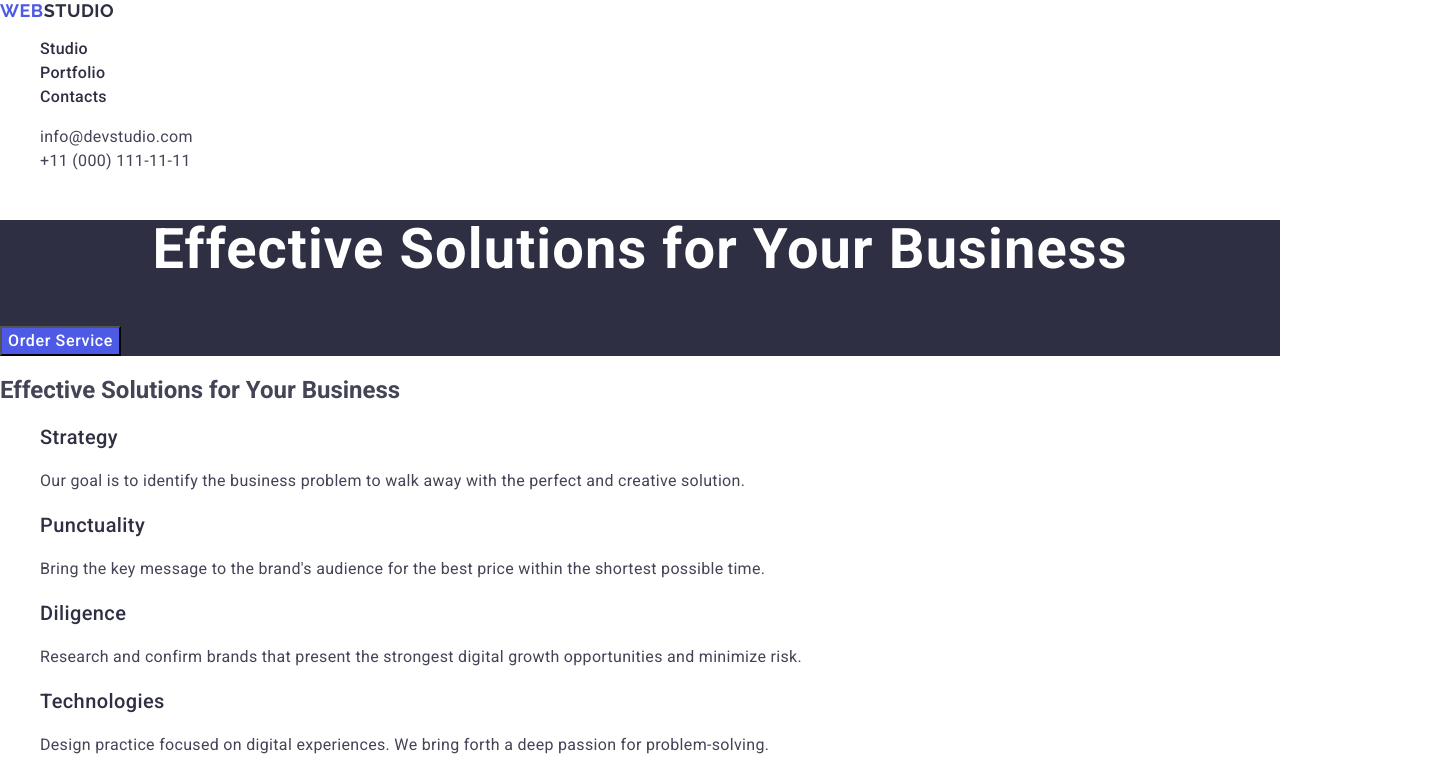
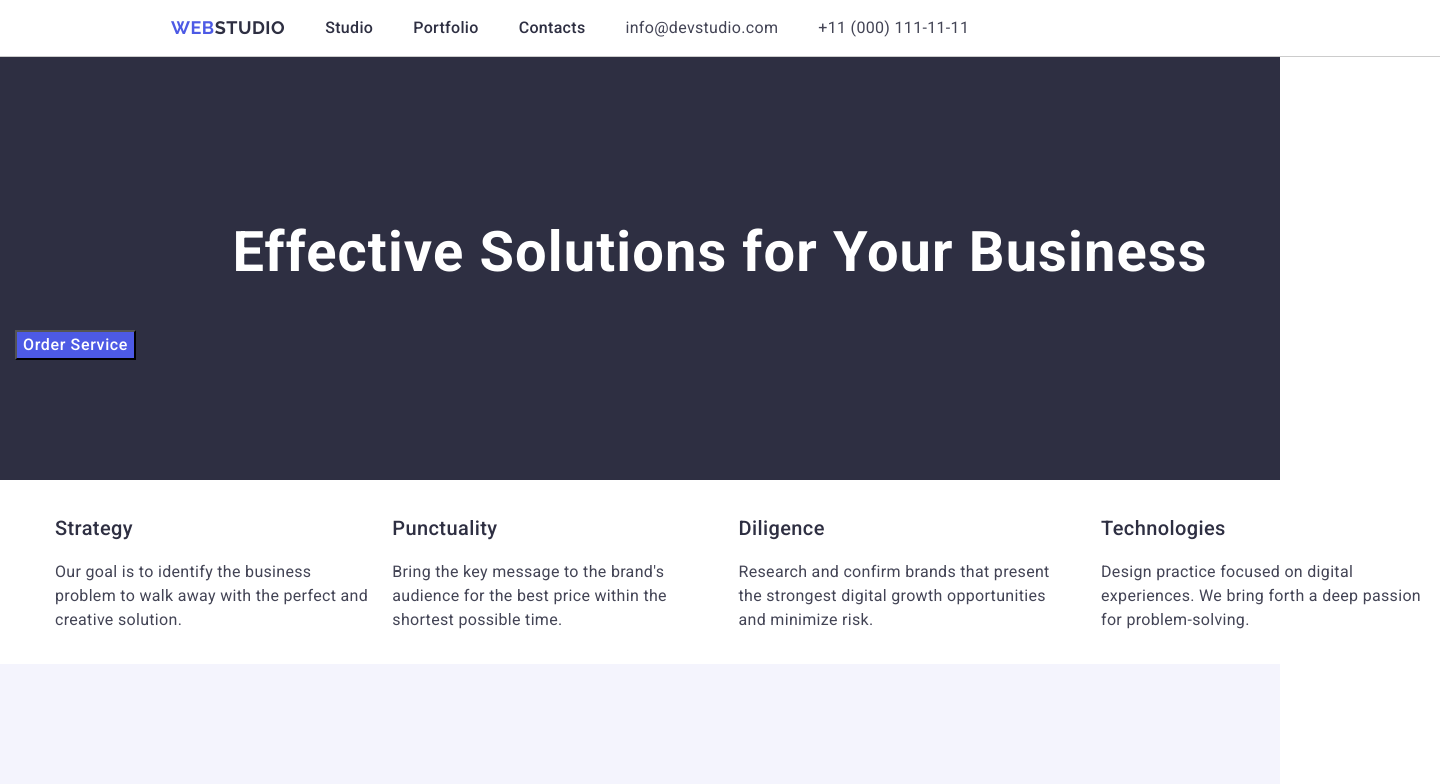
Before and after one commit to Ruslan-Yaremko/goit-markup-hw-03, a plain HTML site: page index.html in a window 1280 px wide. Shown: the top 784 px of the page, 1440 px wide, since content can reach past the window. Drawn offline with nearby package versions, Linux system fonts and the light colour scheme.

Commit message:
upday index html file

```diff
--- a/css/styles.css
+++ b/css/styles.css
@@ -13,7 +13,42 @@ ul {
     list-style-type: none;
 }
 
-.header-nav {}
+ .container {
+    width: 1440px;
+     margin: 0 auto;
+     padding: 0 15px;
+ }
+
+ .visually-hidden {
+     position: absolute;
+     width: 1px;
+     height: 1px;
+     margin: -1px;
+     border: 0;
+     padding: 0;
+     white-space: nowrap;
+     clip-path: inset(100%);
+     clip: rect(0 0 0 0);
+     overflow: hidden;
+ }
+
+  .section {
+      padding-top: 120px;
+      padding-bottom: 120px;
+  }
+
+ header {
+     border-bottom: 1px solid #ccc;
+ }
+
+.header-nav {
+    width: 1440px;
+}
+
+.header-navi{
+    display: flex;
+    align-items: center;
+}
 
 .logo-link {
     font-family: "Raleway", sans-serif;
@@ -23,6 +58,12 @@ ul {
     letter-spacing: 0.03em;
     text-transform: uppercase;
     color:#4d5ae5;
+    padding-left: 156px;
+}
+
+.header-menu-list{
+    display: flex;
+    gap: 40px;
 }
 
 .logo-black {
@@ -50,6 +91,12 @@ ul {
     font-style: normal;
 }
 
+.address-div{
+    display: flex;
+    gap: 40px;
+    padding-right: 156px;
+}
+
 .address-text{
     font-size: 16px;
     line-height: 1.5;
@@ -65,6 +112,10 @@ ul {
 
 .business {
     background: #2e2f42;
+}
+
+.business-div{
+    align-items: center;
 }
 
 .business-title {
@@ -94,7 +145,10 @@ ul {
 
 .strategy {}
 
-.strategy-list {}
+.strategy-list {
+    display: flex;
+    gap: 24px;
+}
 
 .strategy-iteil {}
 
@@ -128,6 +182,8 @@ ul {
 }
 
 .team-list {
+    display: flex;
+    gap: 24px;
 }
 
 .team-iteil {
@@ -165,7 +221,11 @@ ul {
     text-transform: capitalize;
 }
 
-.portfolio-list {}
+.portfolio-list {
+    display: flex;
+    gap: 24px;
+    flex-wrap: wrap;
+}
 
 
 .portfolio-head {
--- a/index.html
+++ b/index.html
@@ -8,7 +8,9 @@
         integrity="sha512-q6WgHqiHlKyOqslT/lgBgodhd03Wp4BEqKeW6nNtlOY4quzyG3VoQKFrieaCeSnuVseNKRGpGeDU3qPmabCANg=="
         crossorigin="anonymous" referrerpolicy="no-referrer" />
 
-     <link rel="stylesheet" href="https://cdn.jsdelivr.net/npm/modern-normalize@1/modern-normalize.min.css">
+<link rel="stylesheet" href="https://cdnjs.cloudflare.com/ajax/libs/modern-normalize/3.0.1/modern-normalize.min.css"
+    integrity="sha512-q6WgHqiHlKyOqslT/lgBgodhd03Wp4BEqKeW6nNtlOY4quzyG3VoQKFrieaCeSnuVseNKRGpGeDU3qPmabCANg=="
+    crossorigin="anonymous" referrerpolicy="no-referrer" />
 
         <title>Effective Solutions
     for Your Business</title>
@@ -22,6 +24,7 @@
  </head>
 <body>
     <header class="header-nav">
+        <div class="container">
         <nav class="header-navi">
             <a id="studio"
             href="./index.html"
@@ -33,20 +36,27 @@
         <li class="link-text"><a class="link-nav" href="">Portfolio</a></li>
         <li class="link-text"><a class="link-nav" href="">Contacts</a></li>
     </ul>
-   </nav>
    <address class="address">
-    <ul>
+    <ul class="address-div">
       <li class="address-1"><a class="address-text" href="mailto:info@devstudio.com">info@devstudio.com</a></li>
       <li class="address-1"><a class="address-text" href="tel:+110001111111">+11 (000) 111-11-11</a></li>
-    </ul>
+    </ul></nav>
   </address>
+  </div>
     </header>
     <main>
-        <section class="business">
+        <section class="business section">
+            <div class="container">
+                <div class="business-div">
         <h1 class="business-title">Effective Solutions for Your Business</h1>
+        <div class="bt">
         <button type="button" class="business-button">Order Service</button>
+        </div>
+    </div>
     </section>
     <section class="strategy">
+        <div class="container">
+        <div class="strategy-div">
     <h2 class="visually-hidden">Effective Solutions for Your Business</h2>
         <ul class="strategy-list">
             <li class="strategy-iteil"><h3 class="strategy-head">Strategy</h3>
@@ -65,9 +75,11 @@
             <p class="strategy-text">
                 Design practice focused on digital experiences. We bring forth a deep passion for problem-solving.
             </p></li>
-        </ul>
+        </ul></div>
+    </div>
         </section>
-        <section class="team">
+        <section class="team section">
+            <div class="container">
             <h2 class="team-title">Our Team</h2>
             <ul class="team-list">
             <li class="team-iteil">
@@ -102,8 +114,11 @@
             />
             <h3 class="team-head">Daniel Wilson</h3>
             <p class="team-text">UI Designer</p></li>
-        </ul></section>
-        <section class="portfolio">
+        </ul>
+    </div>
+    </section>
+        <section class="portfolio section">
+            <div class="container">
             <h2 class="portfolio-title">Our Portfolio</h2>
                 <ul class="portfolio-list">
                     <li><img src="./images/banking-app.jpg" alt="banking-app" width="360" height="300">
@@ -130,13 +145,16 @@
                     <h3 class="portfolio-head">Online Courses</h3>
                     <p class="portfolio-text">Marketing</p></li>
                 </ul>
+            </div>
         </section>
     </main>
     <footer class="footer">
+        <div class="container">
         <a class="logo" href="./index.html">Web<span class="logo-white">Studio</span></a>
          <p class="text-footer">
             Increase the flow of customers and sales for your business with digital marketing & growth solutions.
         </p>
+    </div>
     </footer>
 </body>
 </html>
```
